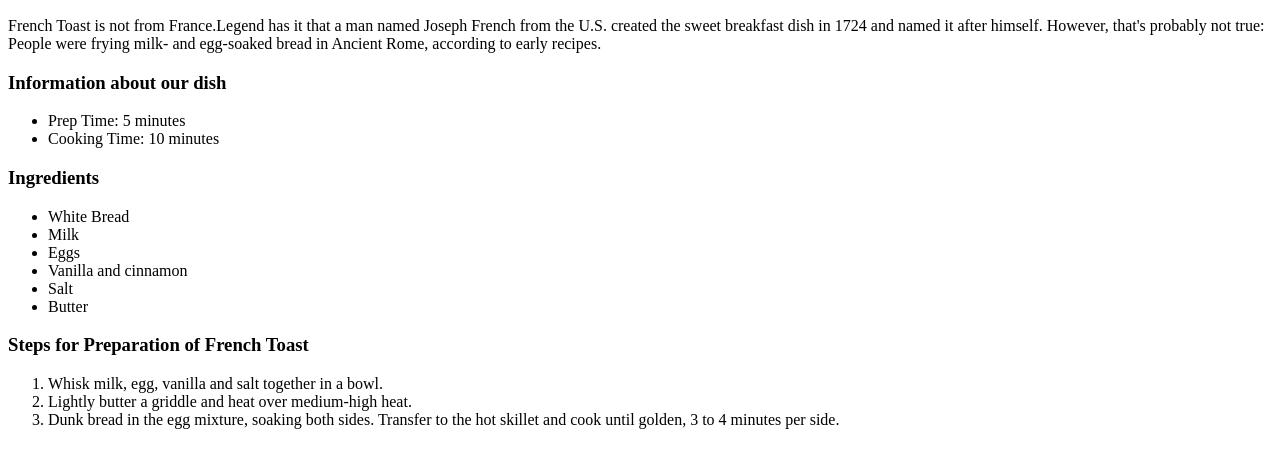
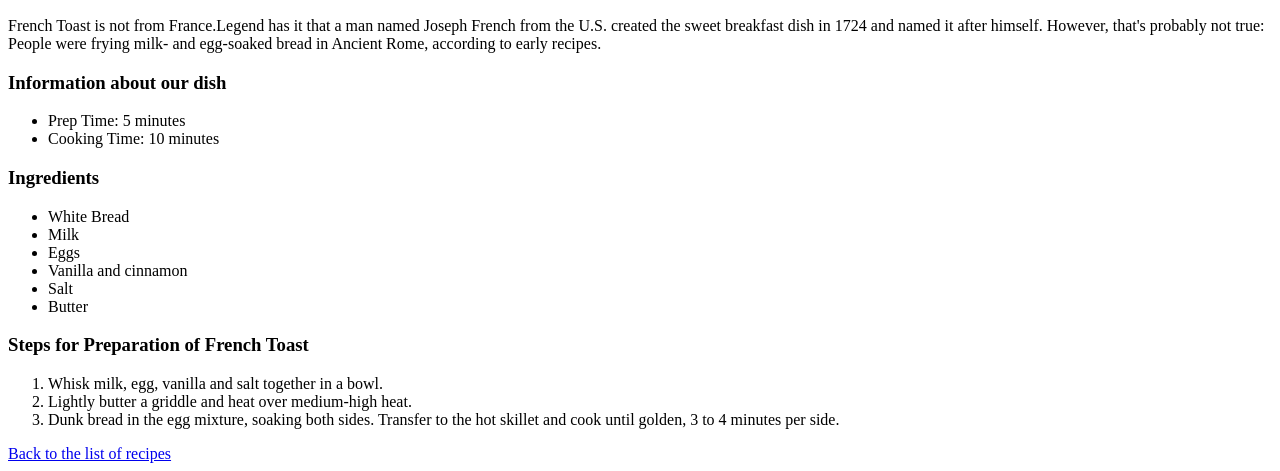
Before and after one commit to adarshadhungel1/odin-recipes, a plain HTML site: page recipes/french-toast.html in a window 1280 px wide. Shown: the part 383-854 px from the top of the page. Before the commit the page ends 828 px from the top, so only its background shows below. Drawn offline with Linux system fonts and the light colour scheme.

Commit message:
Added a link to index page

```diff
--- a/recipes/french-toast.html
+++ b/recipes/french-toast.html
@@ -32,5 +32,6 @@
             <li>Lightly butter a griddle and heat over medium-high heat.</li>
             <li>Dunk bread in the egg mixture, soaking both sides. Transfer to the hot skillet and cook until golden, 3 to 4 minutes per side.</li>
         </ol>
+        <a href="../index.html">Back to the list of recipes</a>
     </body>
 </html>
```
